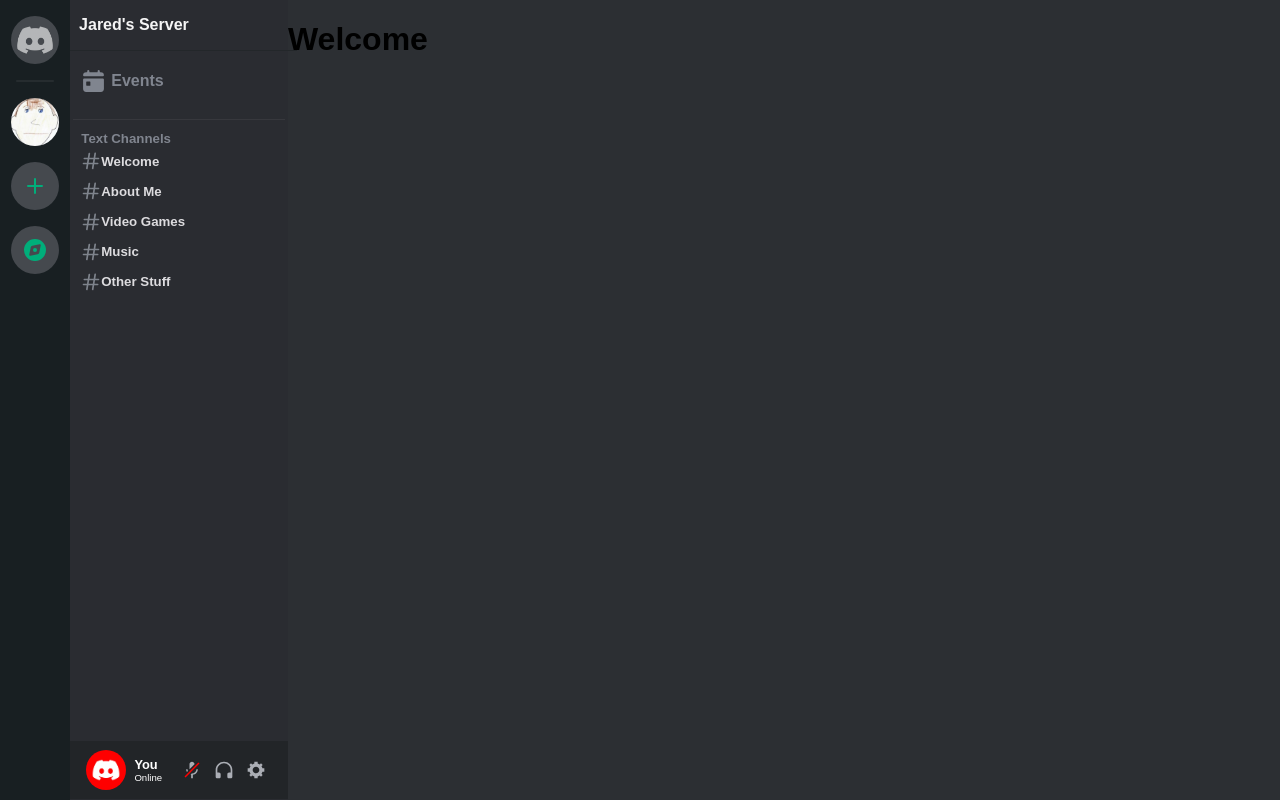
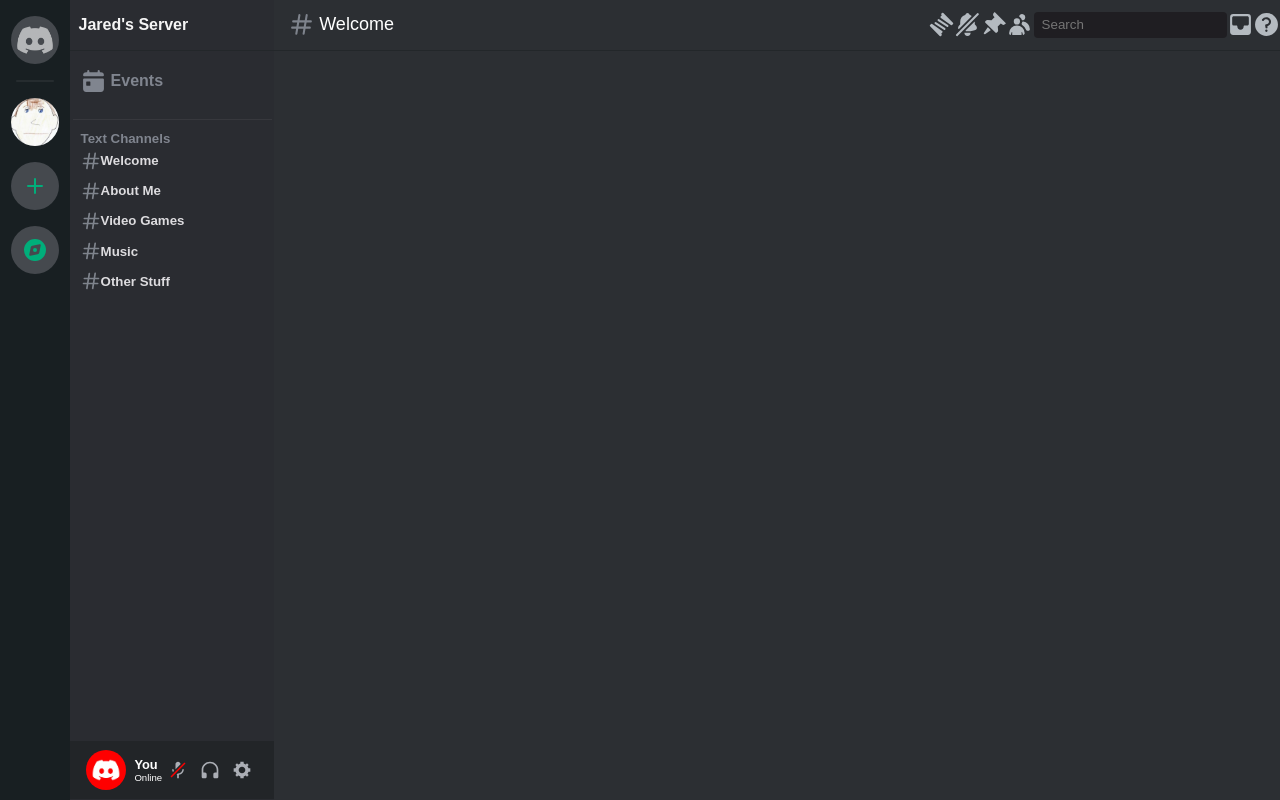
Before and after one commit to Plebbaroni/devsoc_application_site, a React (Vite) app: page / in a window 1280 px wide. Built offline with nearby package versions, Linux system fonts and the light colour scheme; a web font is replaced by a local one.

Commit message:
Completed header

```diff
--- a/src/components/AboutMe.tsx
+++ b/src/components/AboutMe.tsx
@@ -7,7 +7,7 @@
 
 const AboutMe: React.FC<nameInterface> = ({ name }) => {
     return (
-      <div>
+      <div className='RoutesWrapper'>
         <ContentHeader name={name}/>
       </div>
     );
--- a/src/components/ContentHeader.tsx
+++ b/src/components/ContentHeader.tsx
@@ -1,4 +1,5 @@
 import React from 'react'
+import '../styles/ContentHeader.css'
 
 interface nameInterface {
     name: string
@@ -6,9 +7,21 @@
 
 const ContentHeader: React.FC<nameInterface> = ({ name }) => {
     return (
-      <div>
-        <h1>{name}</h1>
+    <div className='ContentHeaderWrapper'>
+      <div className='HeaderName'>
+        <svg className="HeaderChannelIcon" aria-hidden="true" role="img" xmlns="http://www.w3.org/2000/svg" width="24" height="24" fill="none" viewBox="0 0 24 24"><path fill="currentColor" fill-rule="evenodd" d="M10.99 3.16A1 1 0 1 0 9 2.84L8.15 8H4a1 1 0 0 0 0 2h3.82l-.67 4H3a1 1 0 1 0 0 2h3.82l-.8 4.84a1 1 0 0 0 1.97.32L8.85 16h4.97l-.8 4.84a1 1 0 0 0 1.97.32l.86-5.16H20a1 1 0 1 0 0-2h-3.82l.67-4H21a1 1 0 1 0 0-2h-3.82l.8-4.84a1 1 0 1 0-1.97-.32L15.15 8h-4.97l.8-4.84ZM14.15 14l.67-4H9.85l-.67 4h4.97Z" clip-rule="evenodd" className=""></path></svg>
+        <h5 className='HeaderNameText'>{name}</h5>
       </div>
+      <div className='HeaderIcons'>
+        <svg x="0" y="0" className="HeaderIcon" aria-hidden="true" role="img" xmlns="http://www.w3.org/2000/svg" width="24" height="24" fill="none" viewBox="0 0 24 24"><path d="M12 2.81a1 1 0 0 1 0-1.41l.36-.36a1 1 0 0 1 1.41 0l9.2 9.2a1 1 0 0 1 0 1.4l-.7.7a1 1 0 0 1-1.3.13l-9.54-6.72a1 1 0 0 1-.08-1.58l1-1L12 2.8ZM12 21.2a1 1 0 0 1 0 1.41l-.35.35a1 1 0 0 1-1.41 0l-9.2-9.19a1 1 0 0 1 0-1.41l.7-.7a1 1 0 0 1 1.3-.12l9.54 6.72a1 1 0 0 1 .07 1.58l-1 1 .35.36ZM15.66 16.8a1 1 0 0 1-1.38.28l-8.49-5.66A1 1 0 1 1 6.9 9.76l8.49 5.65a1 1 0 0 1 .27 1.39ZM17.1 14.25a1 1 0 1 0 1.11-1.66L9.73 6.93a1 1 0 0 0-1.11 1.66l8.49 5.66Z" fill="currentColor" className=""></path></svg>
+        <svg x="0" y="0" className="HeaderIcon" aria-hidden="true" role="img" xmlns="http://www.w3.org/2000/svg" width="24" height="24" fill="none" viewBox="0 0 24 24"><path fill="currentColor" d="M1.3 21.3a1 1 0 1 0 1.4 1.4l20-20a1 1 0 0 0-1.4-1.4l-20 20ZM3.13 16.13c.11.27.46.28.66.08L15.73 4.27a.47.47 0 0 0-.07-.74 6.97 6.97 0 0 0-1.35-.64.62.62 0 0 1-.38-.43 2 2 0 0 0-3.86 0 .62.62 0 0 1-.38.43A7 7 0 0 0 5 9.5v2.09a.5.5 0 0 1-.13.33l-1.1 1.22A3 3 0 0 0 3 15.15v.28c0 .24.04.48.13.7ZM18.64 9.36c.13-.13.36-.05.36.14v2.09c0 .12.05.24.13.33l1.1 1.22a3 3 0 0 1 .77 2.01v.28c0 .67-.34 1.29-.95 1.56-1.31.6-4 1.51-8.05 1.51-.46 0-.9-.01-1.33-.03a.48.48 0 0 1-.3-.83l8.27-8.28ZM9.18 19.84A.16.16 0 0 0 9 20a3 3 0 1 0 6 0c0-.1-.09-.17-.18-.16a24.84 24.84 0 0 1-5.64 0Z" className=""></path></svg>
+        <svg x="0" y="0" className="HeaderIcon" aria-hidden="true" role="img" xmlns="http://www.w3.org/2000/svg" width="24" height="24" fill="none" viewBox="0 0 24 24"><path fill="currentColor" d="M19.38 11.38a3 3 0 0 0 4.24 0l.03-.03a.5.5 0 0 0 0-.7L13.35.35a.5.5 0 0 0-.7 0l-.03.03a3 3 0 0 0 0 4.24L13 5l-2.92 2.92-3.65-.34a2 2 0 0 0-1.6.58l-.62.63a1 1 0 0 0 0 1.42l9.58 9.58a1 1 0 0 0 1.42 0l.63-.63a2 2 0 0 0 .58-1.6l-.34-3.64L19 11l.38.38ZM9.07 17.07a.5.5 0 0 1-.08.77l-5.15 3.43a.5.5 0 0 1-.63-.06l-.42-.42a.5.5 0 0 1-.06-.63L6.16 15a.5.5 0 0 1 .77-.08l2.14 2.14Z" className=""></path></svg>
+        <svg x="0" y="0" className="HeaderIcon" aria-hidden="true" role="img" xmlns="http://www.w3.org/2000/svg" width="24" height="24" fill="none" viewBox="0 0 24 24"><path fill="currentColor" d="M14.5 8a3 3 0 1 0-2.7-4.3c-.2.4.06.86.44 1.12a5 5 0 0 1 2.14 3.08c.01.06.06.1.12.1ZM18.44 17.27c.15.43.54.73 1 .73h1.06c.83 0 1.5-.67 1.5-1.5a7.5 7.5 0 0 0-6.5-7.43c-.55-.08-.99.38-1.1.92-.06.3-.15.6-.26.87-.23.58-.05 1.3.47 1.63a9.53 9.53 0 0 1 3.83 4.78ZM12.5 9a3 3 0 1 1-6 0 3 3 0 0 1 6 0ZM2 20.5a7.5 7.5 0 0 1 15 0c0 .83-.67 1.5-1.5 1.5a.2.2 0 0 1-.2-.16c-.2-.96-.56-1.87-.88-2.54-.1-.23-.42-.15-.42.1v2.1a.5.5 0 0 1-.5.5h-8a.5.5 0 0 1-.5-.5v-2.1c0-.25-.31-.33-.42-.1-.32.67-.67 1.58-.88 2.54a.2.2 0 0 1-.2.16A1.5 1.5 0 0 1 2 20.5Z" className=""></path></svg>
+        <input type="text" name="HeaderForm" id="" placeholder='Search' className='HeaderForm'/>
+        <svg x="0" y="0" className="HeaderIcon" aria-hidden="true" role="img" xmlns="http://www.w3.org/2000/svg" width="24" height="24" fill="none" viewBox="0 0 24 24"><path fill="currentColor" fill-rule="evenodd" d="M5 2a3 3 0 0 0-3 3v14a3 3 0 0 0 3 3h14a3 3 0 0 0 3-3V5a3 3 0 0 0-3-3H5ZM4 5.5C4 4.67 4.67 4 5.5 4h13c.83 0 1.5.67 1.5 1.5v6c0 .83-.67 1.5-1.5 1.5h-2.65c-.5 0-.85.5-.85 1a3 3 0 1 1-6 0c0-.5-.35-1-.85-1H5.5A1.5 1.5 0 0 1 4 11.5v-6Z" clip-rule="evenodd" className=""></path></svg>
+        <svg x="0" y="0" className="HeaderIcon" aria-hidden="true" role="img" xmlns="http://www.w3.org/2000/svg" width="24" height="24" fill="none" viewBox="0 0 24 24"><circle cx="12" cy="12" r="10" fill="transparent" className=""></circle><path fill="currentColor" fill-rule="evenodd" d="M12 23a11 11 0 1 0 0-22 11 11 0 0 0 0 22Zm-.28-16c-.98 0-1.81.47-2.27 1.14A1 1 0 1 1 7.8 7.01 4.73 4.73 0 0 1 11.72 5c2.5 0 4.65 1.88 4.65 4.38 0 2.1-1.54 3.77-3.52 4.24l.14 1a1 1 0 0 1-1.98.27l-.28-2a1 1 0 0 1 .99-1.14c1.54 0 2.65-1.14 2.65-2.38 0-1.23-1.1-2.37-2.65-2.37ZM13 17.88a1.13 1.13 0 1 1-2.25 0 1.13 1.13 0 0 1 2.25 0Z" clip-rule="evenodd" className=""></path></svg>
+      </div>
+    </div>
     );
   };
 
--- a/src/components/Welcome.tsx
+++ b/src/components/Welcome.tsx
@@ -7,7 +7,7 @@
 
 const Welcome: React.FC<nameInterface> = ({ name }) => {
     return (
-      <div>
+      <div className='RoutesWrapper'>
         <ContentHeader name={name}/>
       </div>
     );
--- /dev/null
+++ b/src/styles/ContentHeader.css
@@ -0,0 +1,54 @@
+.HeaderChannelIcon {
+    height: 25px;
+    width: 25px;
+    color: #7e838c;
+}
+
+.ContentHeaderWrapper {
+    width: 100%;
+    height: 6%;
+    border-bottom: 1px solid #23272a;
+    display: flex;
+    justify-content: space-between;
+}
+
+.HeaderName {
+    padding-left: 1.5%;
+    display: flex;
+    align-items: center;
+    position: left;
+    height: 100%;
+}
+
+.HeaderName h5 {
+    margin: 0;
+    font-size: 18px;
+    padding-left: 5px;
+    color: white;
+    font-weight: 400;
+}
+
+.HeaderIcons {
+    height: 100%;
+    display: flex;
+    align-items: center;
+    margin-left: auto;
+    width: 35%;
+    justify-content: space-evenly;
+}
+
+.HeaderIcon{
+    height: 25px;
+    width: 25px;
+    color: #b4bac0;
+}
+
+.HeaderForm{
+    background-color: #1f1e22;
+    border-radius: 4px;
+    padding: 8px;
+    color: #5c6169;
+    outline: none;
+    border: none;
+    height: 20%;
+}
--- a/src/styles/MainPage.css
+++ b/src/styles/MainPage.css
@@ -5,3 +5,7 @@
     background-color: #2c2f33;
     display: flex;
 }
+
+.RoutesWrapper {
+    width: 100%;
+}
--- a/src/styles/ServerInfoBar.css
+++ b/src/styles/ServerInfoBar.css
@@ -2,7 +2,7 @@
     display: flex;
     flex-direction: column;
     min-height: 100vh;
-    width: 17%;
+    width: 20%;
     background-color: #2a2c31;
 }
 
```
Also changed, not shown: src/components/ContentRoutes.tsx (indentation only), src/components/MessageBar.tsx (added).
